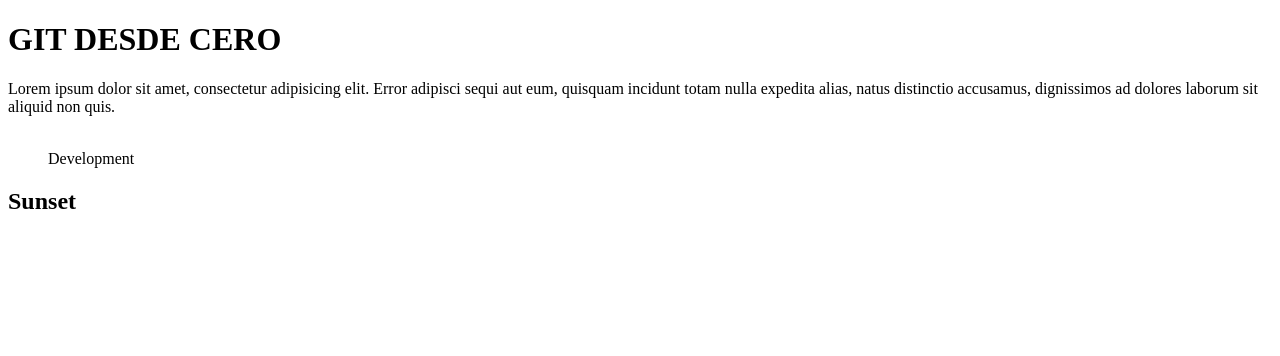
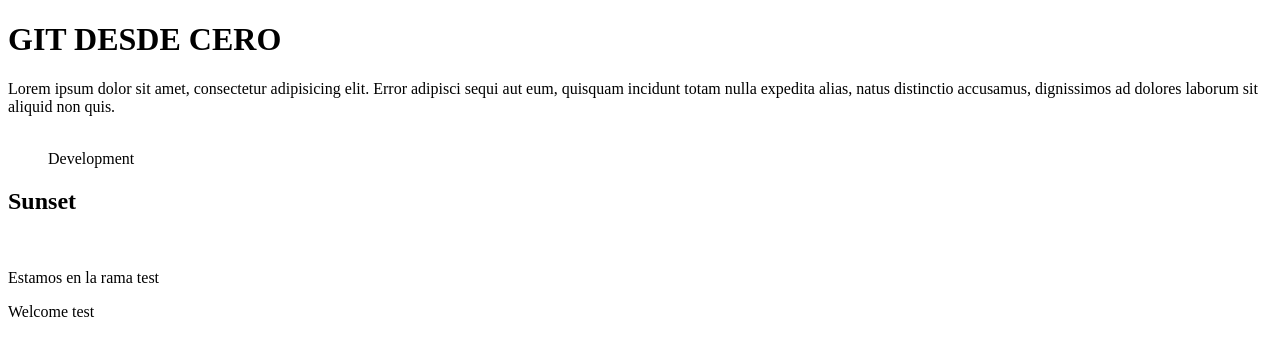
Before and after one commit to Jencler/practicando-git, a plain HTML site: page index.html in a window 1280 px wide. Drawn offline with Linux system fonts and the light colour scheme.

Commit message:
Cambios realizados en la rama test

```diff
--- a/index.html
+++ b/index.html
@@ -19,5 +19,9 @@
             <img src="" alt="">
         </div>
     </div>
+    <div>
+        <p>Estamos en la rama test</p>
+        <span>Welcome test</span>
+    </div>
 </body>
 </html>
```
